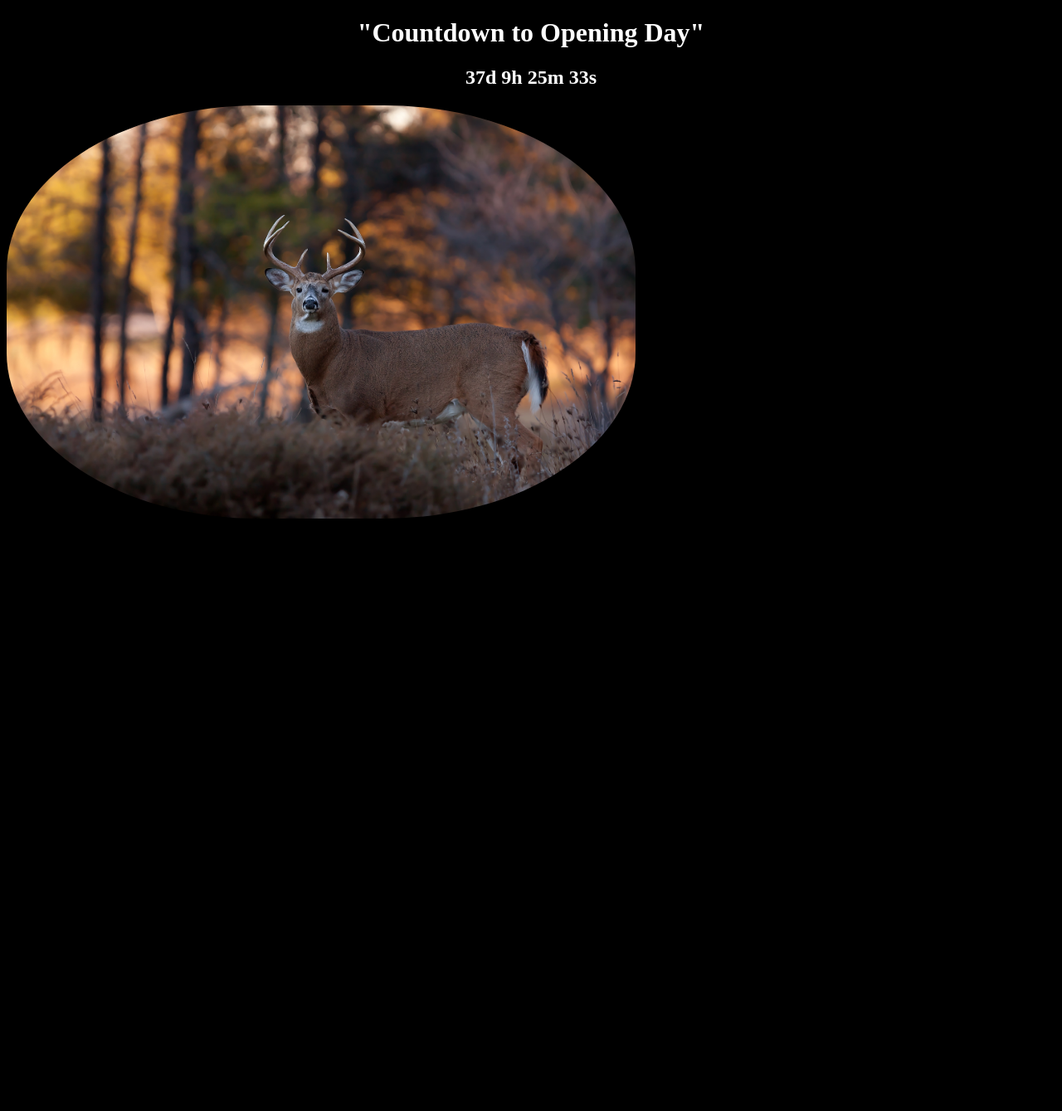
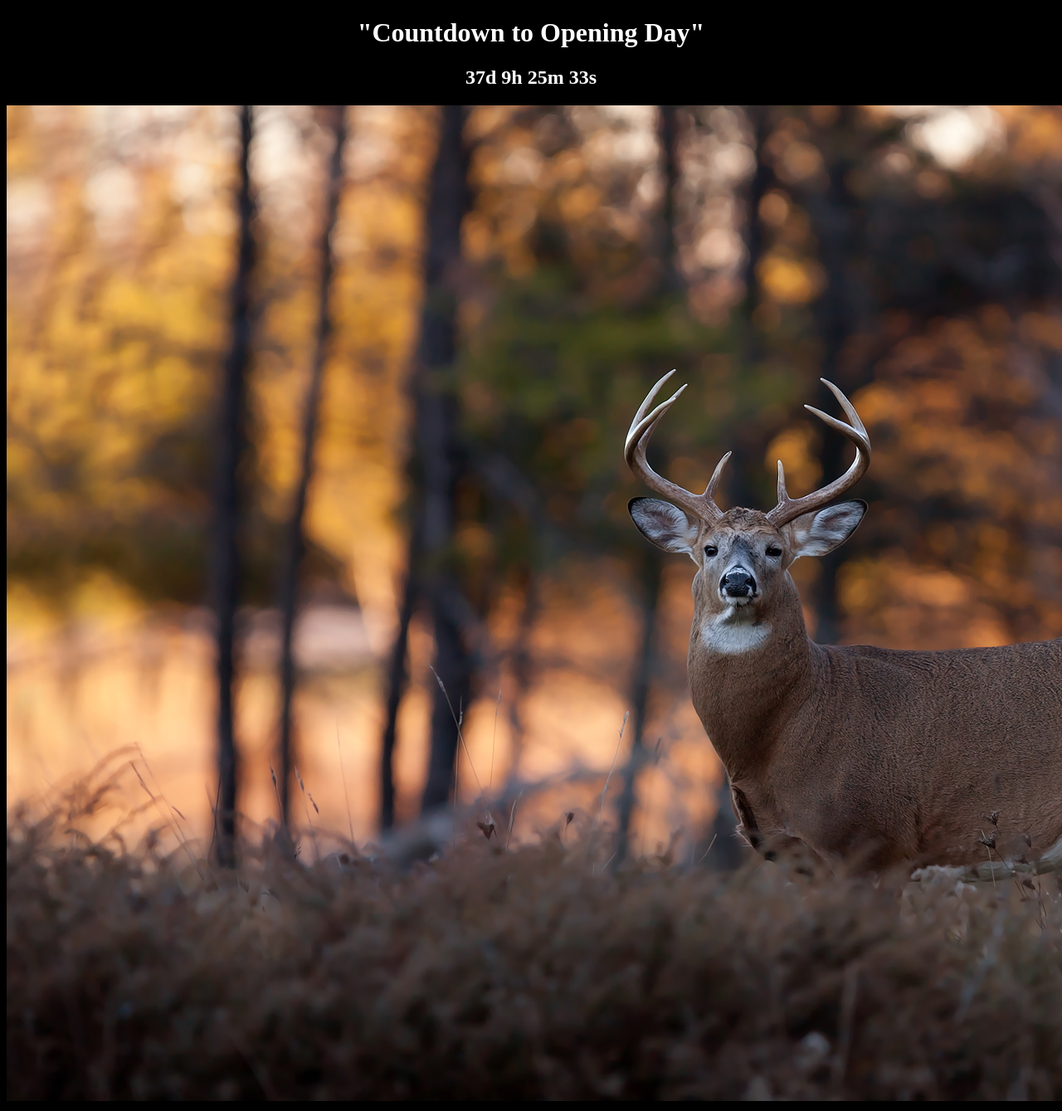
Before and after one commit to dblankin/dblankin.github.io, a Jekyll site: the page projects/deer_season.html, which Jekyll copies as it is, in a window 1280 px wide. Shown: the whole page at 83% size. Built offline with Jekyll 4.4.1, drawn with Linux system fonts in a browser that asks for light colours; before the commit the page ends 900 px from its top, so only the background shows below that.

Commit message:
Update stylesheet.css

```diff
--- a/css/stylesheet.css
+++ b/css/stylesheet.css
@@ -12,9 +12,9 @@
     color: white;
 }
 
-.circular-deer {
+/*.circular-deer {
     display: block;
-    /*margin-left: auto;
+    margin-left: auto;
     margin-right: auto;*/
 
 }
```
